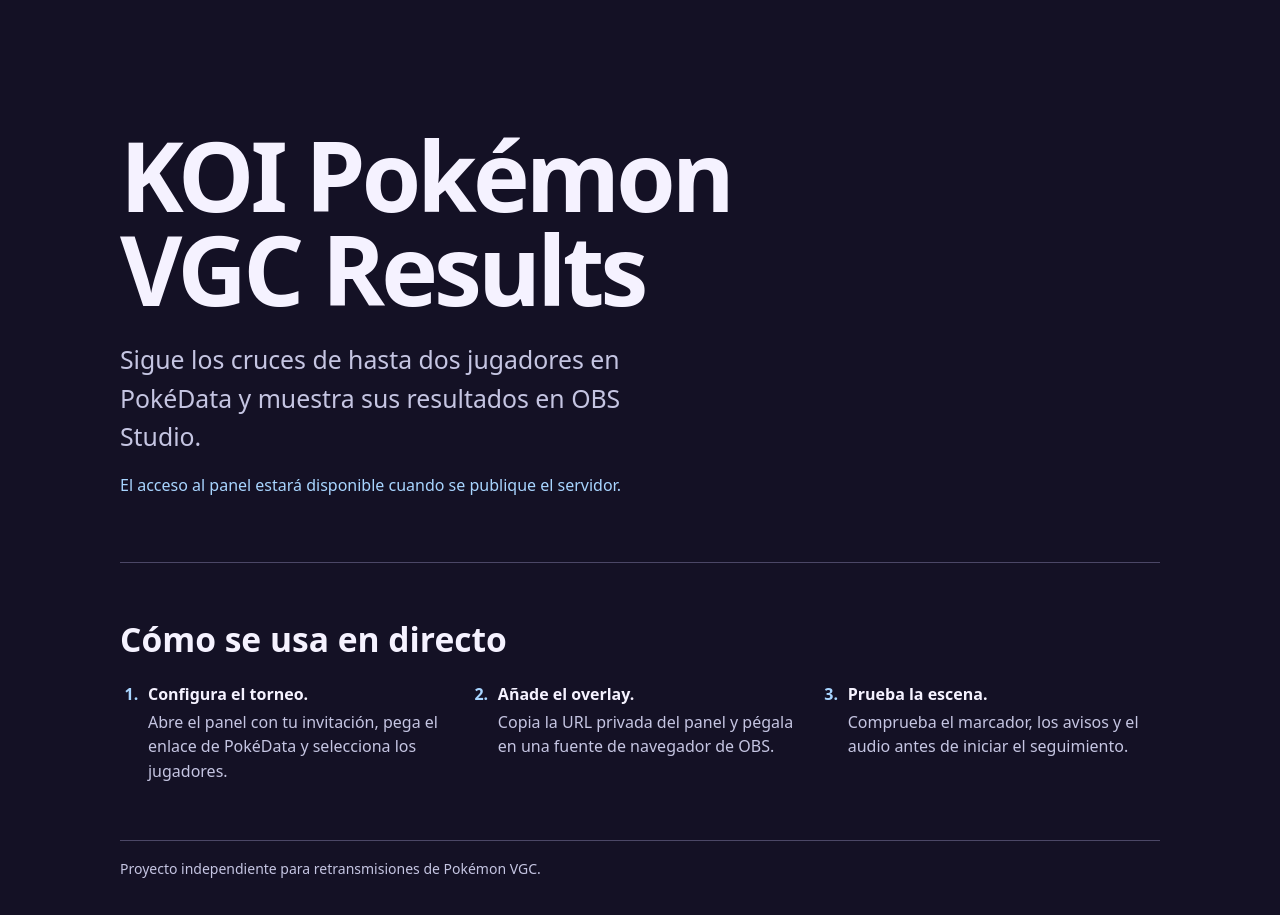
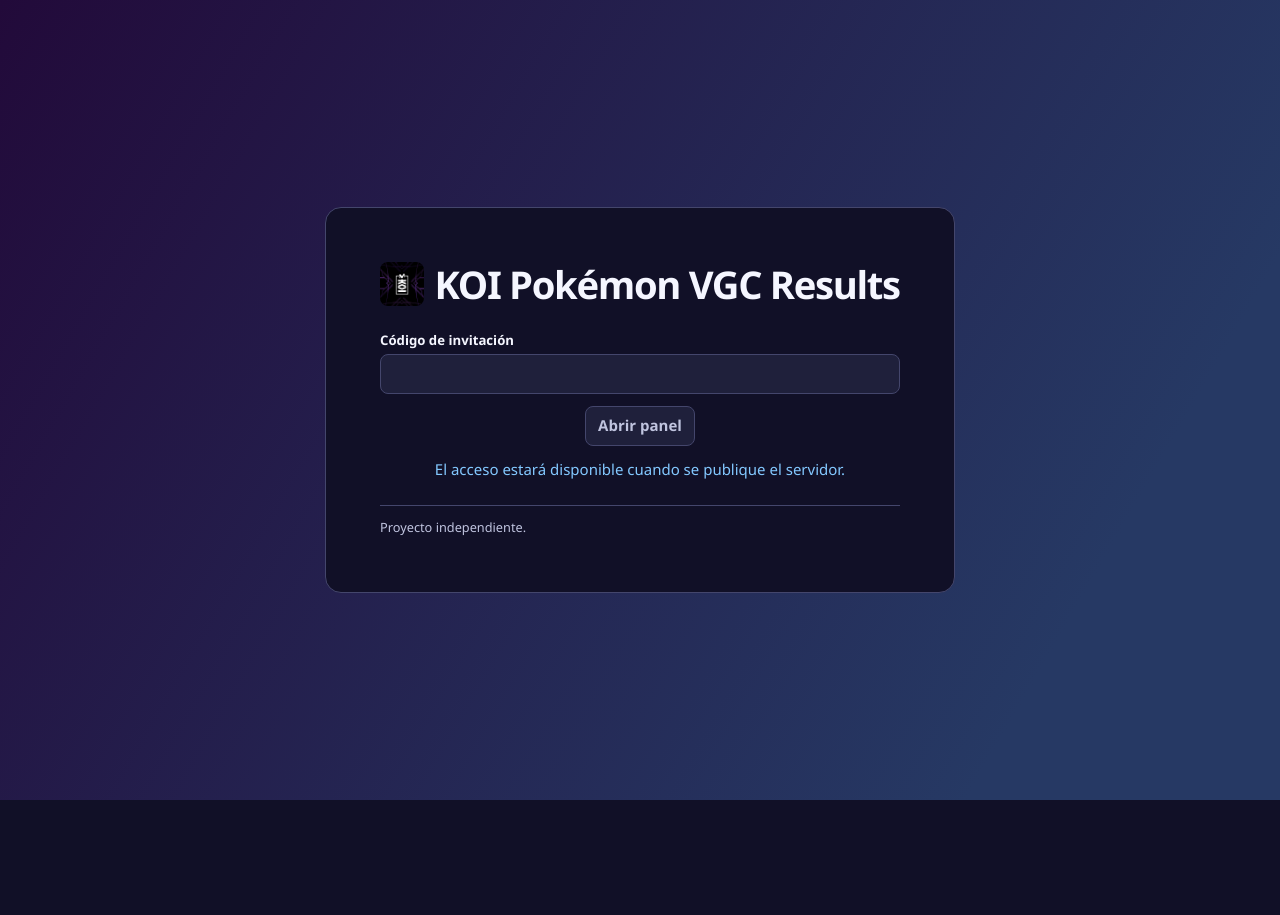
Before and after one commit to Fibanezv/koi-vgc-results, a website: page docs/index.html in a window 1280 px wide. After the commit the page ends 800 px from the top, so only its background shows below. Drawn offline with Linux system fonts and the light colour scheme.

Commit message:
Mostrar la pantalla de acceso en GitHub Pages

```diff
--- a/docs/estilos.css
+++ b/docs/estilos.css
@@ -1,67 +1,49 @@
 :root {
   color-scheme: dark;
-  font-family: system-ui, sans-serif;
-  line-height: 1.55;
-  color: #f5f2ff;
-  background: #141125;
-  --text-muted: #c5c5e2;
-  --accent: #a8d5ff;
-  --rule: #4b4766;
+  font: 15px/1.55 "Segoe UI Variable", "Segoe UI", sans-serif;
+  color: #f5f6ff;
+  background: #111027;
+  --surface: #1f203b;
+  --line: #44466c;
+  --muted: #c0c4df;
+  --accent: #83c8ff;
 }
 
 * { box-sizing: border-box; }
-body { margin: 0; }
 
-main {
-  width: min(100% - 3rem, 65rem);
-  margin-inline: auto;
+body {
+  min-height: 100vh;
+  margin: 0;
+  padding: 1rem;
+  display: grid;
+  place-items: center;
+  background: linear-gradient(120deg, #220a3a, #263964 82%);
 }
 
-header {
-  padding-block: clamp(3.5rem, 10vw, 8rem) clamp(2.25rem, 5vw, 4rem);
-  border-bottom: 1px solid var(--rule);
+.sign-in {
+  width: min(100%, 42rem);
+  padding: clamp(1.5rem, 6vw, 3.6rem);
+  border: 1px solid var(--line);
+  border-radius: 16px;
+  background: #111027;
 }
 
-h1, h2, p { margin: 0; }
+.brand { display: flex; align-items: center; gap: .7rem; }
+.brand img { flex: none; border-radius: 8px; }
+h1 { margin: 0; font-size: clamp(1.55rem, 4.2vw, 2.55rem); line-height: 1.1; letter-spacing: -.035em; }
+.login { margin-block: 1.6rem; }
+label { display: block; margin-bottom: .24rem; font-size: .88rem; font-weight: 600; }
 
-h1 {
-  font-size: clamp(2.35rem, 9vw, 6rem);
-  font-weight: 780;
-  line-height: .98;
-  letter-spacing: -.04em;
+input, button {
+  padding: .48rem .65rem;
+  border: 1px solid var(--line);
+  border-radius: 8px;
+  background: var(--surface);
+  font: inherit;
+  color: var(--muted);
 }
 
-.intro {
-  max-width: 39ch;
-  margin-block-start: 1.5rem;
-  font-size: clamp(1.125rem, 2.5vw, 1.55rem);
-  color: var(--text-muted);
-}
-
-.availability {
-  margin-block-start: 1.1rem;
-  color: var(--accent);
-}
-
-section { padding-block: clamp(2rem, 5vw, 3.5rem); }
-h2 { font-size: clamp(1.45rem, 3vw, 2.1rem); line-height: 1.2; }
-
-ol {
-  display: grid;
-  grid-template-columns: repeat(auto-fit, minmax(min(100%, 15rem), 1fr));
-  gap: 1.35rem 2rem;
-  margin: 1.4rem 0 0;
-  padding-inline-start: 1.4rem;
-  color: var(--text-muted);
-}
-
-li { padding-inline-start: .35rem; }
-li::marker { color: var(--accent); font-weight: 700; }
-li strong { display: block; margin-block-end: .2rem; color: #f5f2ff; }
-
-footer {
-  padding-block: 1.1rem 2.2rem;
-  border-top: 1px solid var(--rule);
-  color: var(--text-muted);
-  font-size: .875rem;
-}
+input { width: 100%; }
+button { display: block; margin: .8rem auto; padding-inline: .8rem; font-weight: 600; }
+#access-status { margin: .8rem 0 0; text-align: center; color: var(--accent); }
+.details { margin: 0; padding-top: .8rem; border-top: 1px solid var(--line); color: var(--muted); font-size: .85rem; }
--- a/docs/index.html
+++ b/docs/index.html
@@ -3,26 +3,26 @@
 <head>
   <meta charset="utf-8">
   <meta name="viewport" content="width=device-width, initial-scale=1">
-  <meta name="description" content="Seguimiento de resultados de Pokémon VGC en PokéData y avisos para retransmisiones con OBS Studio.">
+  <meta name="description" content="Acceso al panel KOI Pokémon VGC Results con código de invitación.">
   <title>KOI Pokémon VGC Results</title>
+  <link rel="icon" type="image/jpeg" href="koi-logo.jpg">
   <link rel="stylesheet" href="estilos.css">
 </head>
 <body>
-  <main>
+  <main class="sign-in">
     <header>
-      <h1>KOI Pokémon<br>VGC Results</h1>
-      <p class="intro">Sigue los cruces de hasta dos jugadores en PokéData y muestra sus resultados en OBS Studio.</p>
-      <p class="availability">El acceso al panel estará disponible cuando se publique el servidor.</p>
+      <div class="brand">
+        <img src="koi-logo.jpg" width="44" height="44" alt="">
+        <h1>KOI Pokémon VGC Results</h1>
+      </div>
     </header>
-    <section aria-labelledby="steps">
-      <h2 id="steps">Cómo se usa en directo</h2>
-      <ol>
-        <li><strong>Configura el torneo.</strong> Abre el panel con tu invitación, pega el enlace de PokéData y selecciona los jugadores.</li>
-        <li><strong>Añade el overlay.</strong> Copia la URL privada del panel y pégala en una fuente de navegador de OBS.</li>
-        <li><strong>Prueba la escena.</strong> Comprueba el marcador, los avisos y el audio antes de iniciar el seguimiento.</li>
-      </ol>
-    </section>
-    <footer>Proyecto independiente para retransmisiones de Pokémon VGC.</footer>
+    <div class="login">
+      <label for="code">Código de invitación</label>
+      <input id="code" type="password" aria-describedby="access-status" disabled>
+      <button type="button" disabled>Abrir panel</button>
+      <p id="access-status">El acceso estará disponible cuando se publique el servidor.</p>
+    </div>
+    <p class="details">Proyecto independiente.</p>
   </main>
 </body>
 </html>
```
Also changed, not shown: README.md, docs/koi-logo.jpg (added).
